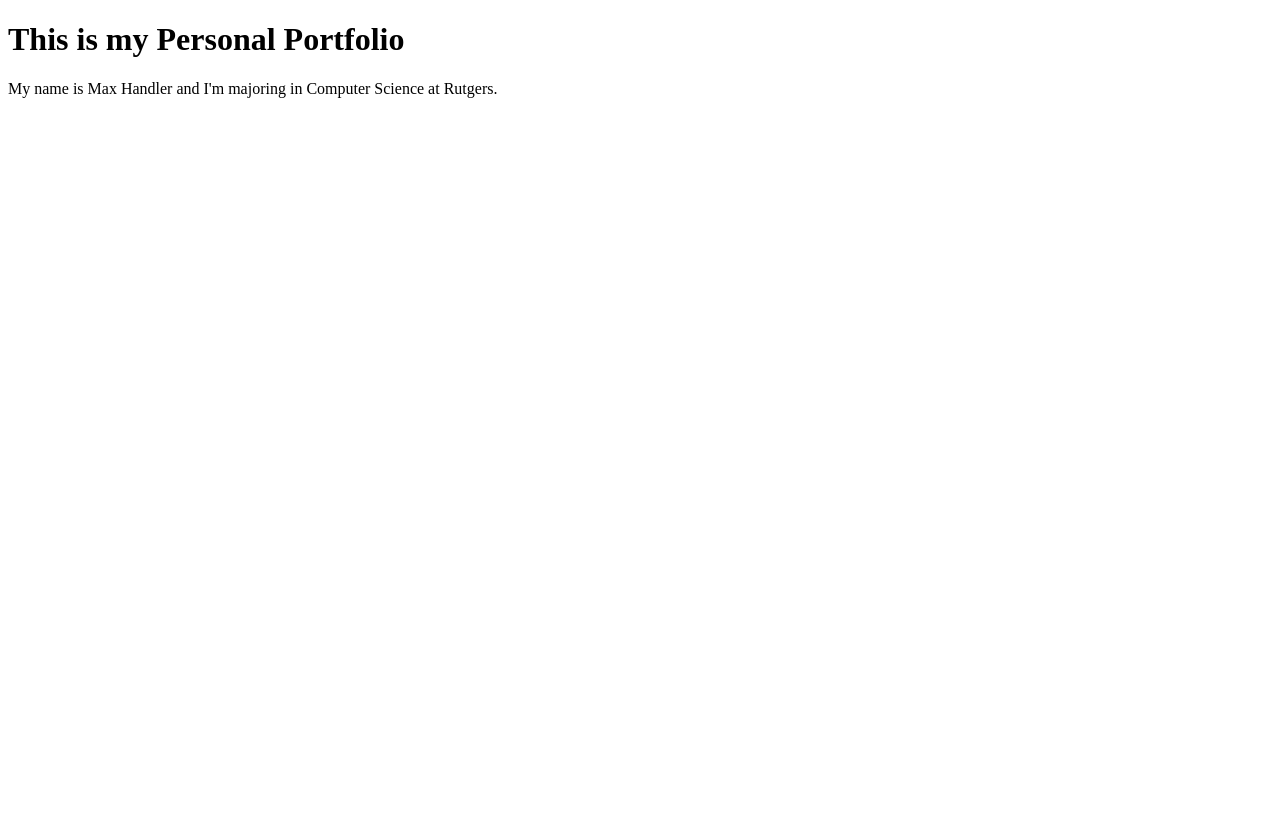
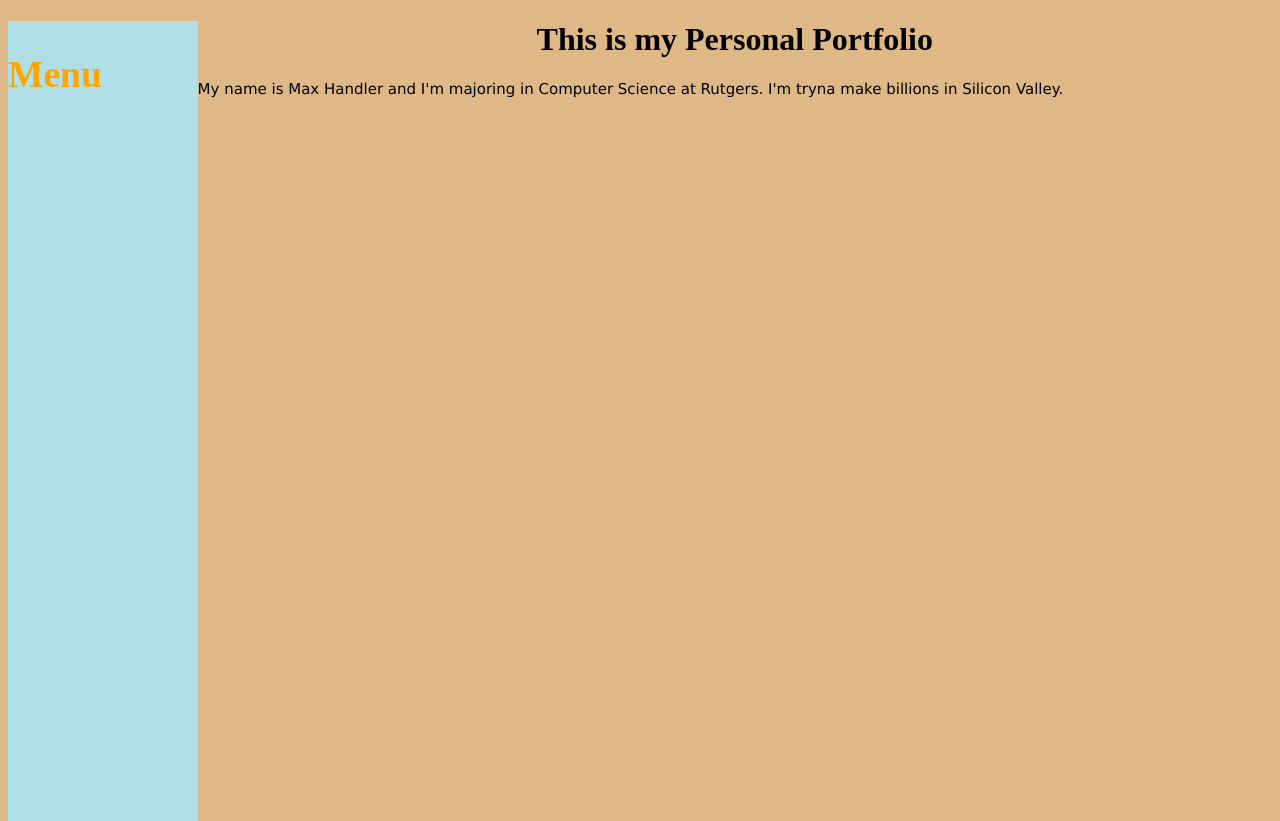
Before and after one commit to 2020mhandler/Blueprint, a plain HTML site: page index.html in a window 1280 px wide. Before the commit the page ends 800 px from the top, so only its background shows below. Drawn offline with Linux system fonts and the light colour scheme.

Commit message:
Blueprint 10/20

```diff
--- a/index.html
+++ b/index.html
@@ -9,10 +9,17 @@
     <!-- <script href = "index.js"></script> -->
 </head>
 <body>
-
+    <div class="NavBar">
+        <h2>
+            Menu
+        </h2>
+    </div>
     <h1>This is my Personal Portfolio</h1>
 
-<p>My name is Max Handler and I'm majoring in Computer Science at Rutgers.</p>
+    <p>My name is Max Handler and I'm majoring in Computer Science at Rutgers.
+        I'm tryna make billions in Silicon Valley.</p>
+
+
 
 </body>
 </html>
--- a/style.css
+++ b/style.css
@@ -0,0 +1,31 @@
+body {
+    background-color: burlywood;
+
+}
+
+p {
+    font-family: verdana;
+    font-size: 15px;
+    font-style: normal;
+    text-align: left;
+    outline-color: orange;
+}
+
+h1 {
+    text-align: center;
+}
+
+title {
+    text-align: center;
+}
+
+.NavBar {
+    float: left;
+    height: 100vh;
+    width: 15%;
+    background-color: powderblue;
+    color: orange;
+    font-weight: bold;
+    font-size: 25px;
+    border: blue;
+}
```
Lines whose indentation alone changed are shown as unchanged.
